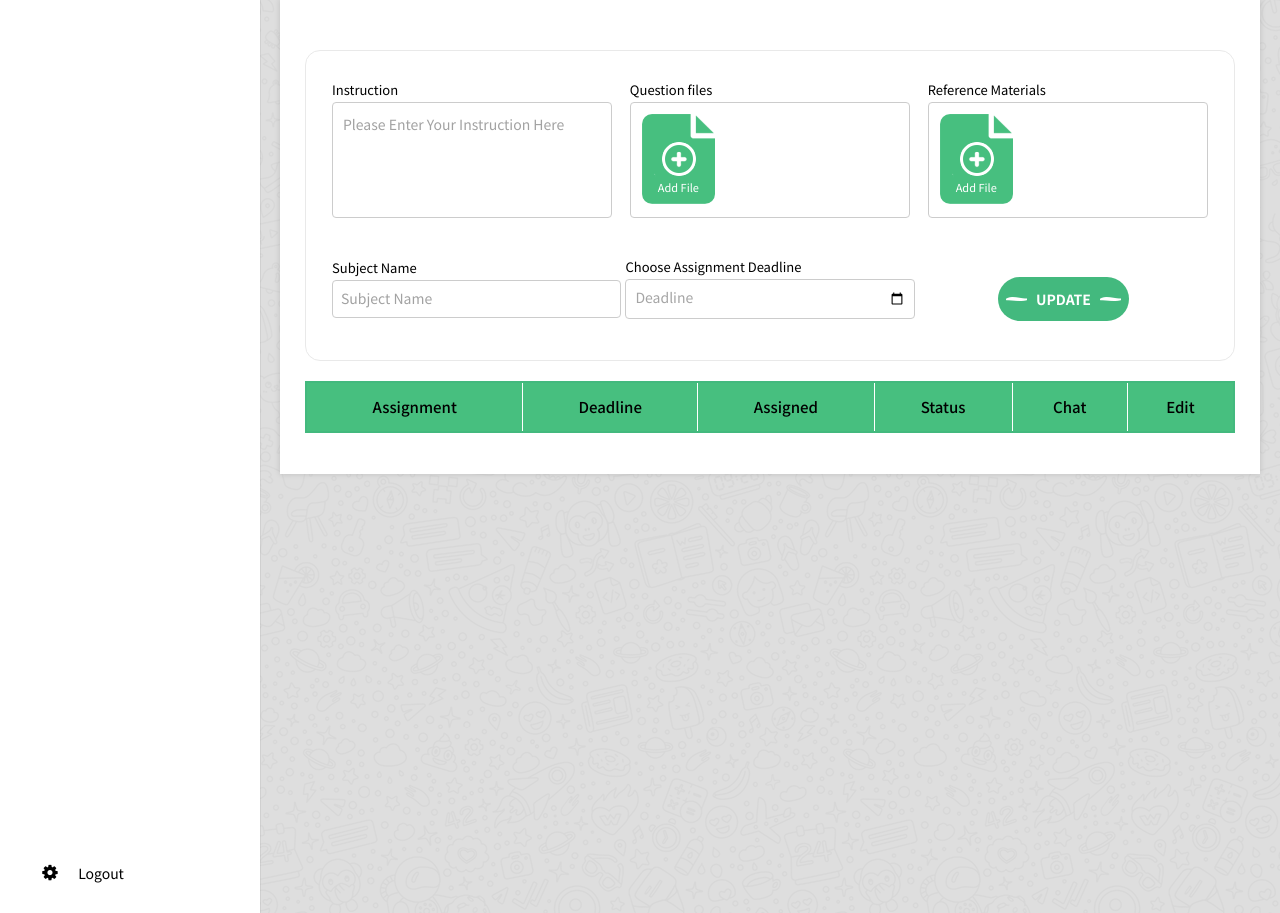
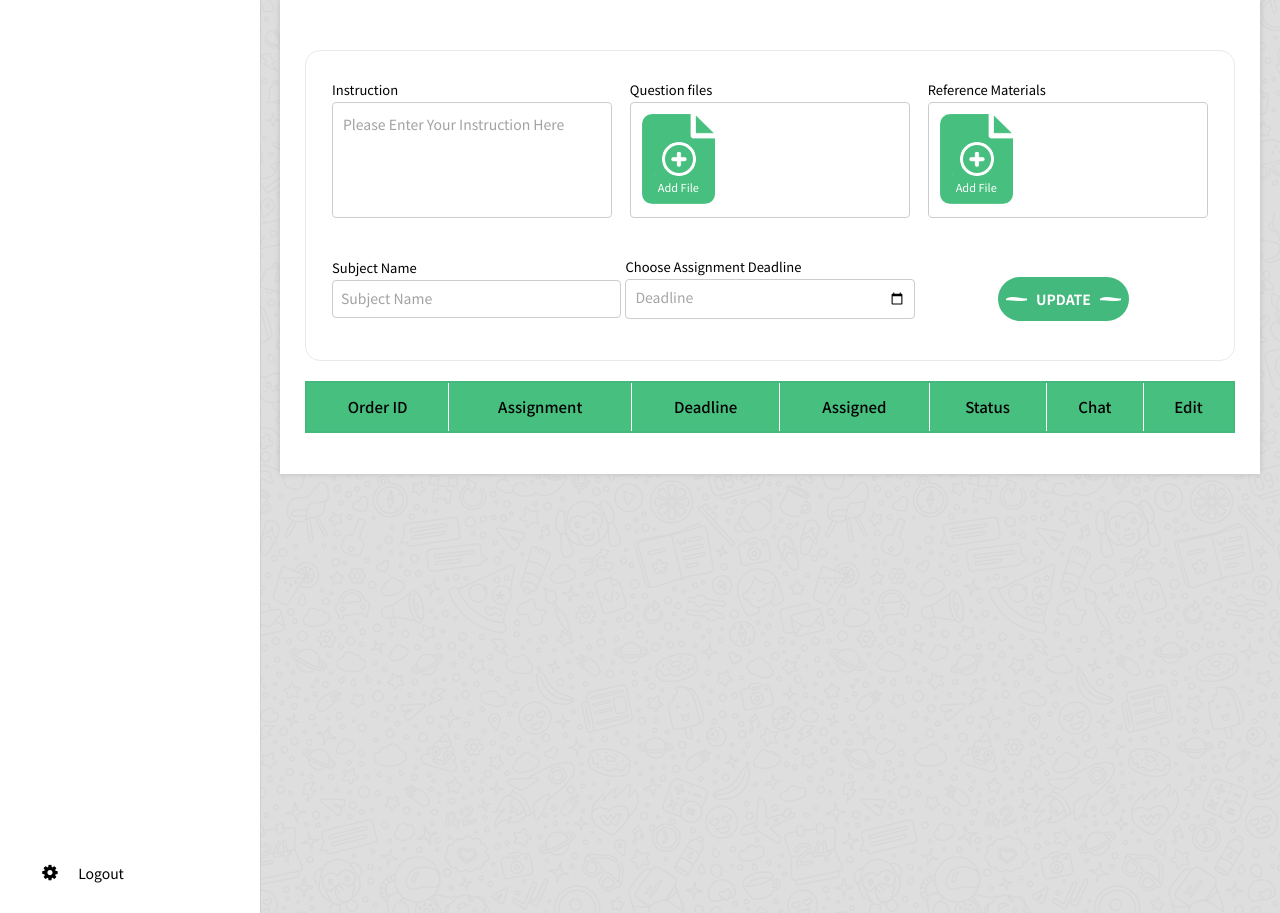
Before and after one commit to Razihmad/tutorchamp, a Django app: page /dashboard/old-user in a window 1280 px wide. Shown: the part 440-1353 px from the top of the page. Run offline with Django 3.2, Linux system fonts and the light colour scheme; the visitor is signed in with stand-in values (Sample User, id 1); data comes from the database, SQL or seed files in the repository; data that the repository does not hold is empty; parts of the project's set-up code (start-up, migrations or seed data) failed here and were passed over; some libraries are stand-ins or nearby versions.

Commit message:
small change

```diff
--- a/templates/dash_board.html
+++ b/templates/dash_board.html
@@ -222,6 +222,7 @@
 
 					<tr class="thead"
 						style="font-size: 15px;font-weight: 500;color: #000;border-top: none;width: 100%;background: #47bf7f;border-bottom: 2px solid #43b97e;text-align: center;">
+						<td>Order ID</td>
 						<td>Assignment</td>
 						<td>Deadline</td>
 						<td>Assigned</td>
@@ -232,6 +233,7 @@
 					{% for detail in details %}
 					{% if detail.duration is none %}
 					<tr style="color: black;">
+						<td>{{detail.pk}}</td>
 						{% if detail.assignment %}
 						<td><a href="{{detail.assignment.url}}">Preview</a> </td>
 							{% else %}
@@ -252,24 +254,18 @@
 				<div class="col50">
 					<form class="commForm mt-3" method="POST" action="/profile/">
 						{% csrf_token %}
-						{% if user_detail.profile %}
-
-						<!-- <div class="userprof"><img style="    filter: grayscale(1);" src="{{user_detail.profile.url}}">
-						</div> -->
-						{% else %}
-						<!-- <div class="userprof"><img style="    filter: grayscale(1);"
-								src="/static/dashboard/images/profi.png"></div> -->
-						{% endif %}
-
 						<h2 class="text-dark text-left">{{user_detail.name}}</h2>
-
 						<div class="avatar-upload">
 					        <div class="avatar-edit">
 					            <input type='file' id="imageUpload" accept=".png, .jpg, .jpeg" />
 					            <label for="imageUpload"><img title="Add profile photo" src="/static/images/camera.png"></label>
 					        </div>
 					        <div class="avatar-preview">
-					            <div id="imagePreview" style="background-image: url('../static/images/resource/author-6.jpg');">
+								{% if user_detail.profile %}
+					            <div id="imagePreview" style="background-image: url('{{user_detail.profile.url}}');">
+									{% else %}
+									<div id="imagePreview" style="background-image: url('');">
+										{% endif %}
 					            </div>
 					        </div>
 					    </div>
@@ -381,6 +377,7 @@
 				<table class="mt30 table table-striped" style="border: 2px solid #43b97e;">
 					<tr class="thead"
 						style="font-size: 15px;font-weight: 500;color: #000;border-top: none;width: 100%;background: #47bf7f;border-bottom: 2px solid #43b97e;text-align: center;">
+						<td>Order ID</td>
 						<td>Assignment</td>
 						<td>Deadline</td>
 						<td>Duration</td>
@@ -390,6 +387,7 @@
 					{% for detail in details %}
 					{% if detail.duration %}
 					<tr style="color: black;">
+						<td>{{detail.pk}}</td>
 						{% if detail.assignment %}
 						<td> <a href="{{detail.assignment.url}}">Preview</a> </td>
 						{% else %}
@@ -405,43 +403,6 @@
 					{% endfor %}
 				</table>
 			</div>
-			<!-- <div class="assignment_help_content">
-				<form class="commForm mt-3" method="POST" action="/asignment_order/" enctype="multipart/form-data">
-					{% csrf_token %}
-					<div class="flex_div">
-						<div class="col50">
-							<label>Instruction</label>
-							<textarea name="desc" id="description" class=""
-								placeholder="Please Enter Your Instruction Here"></textarea>
-						</div>
-						<div class="col50">
-							<label>Instruction</label>
-							<div class="attachFile">
-								<div class="addfile">
-									<label for="choose-fil" class="custom-file-upload">Add File</label>
-									<input name="files" type="file" id="choose-fil" style="display: none;" />
-								</div>
-							</div>
-						</div>
-					</div>
-					<div class="flex_div assignment_help_inner mt30">
-						<div class="">
-							<label>Subject Name</label>
-							<input class="input" required="" name="subject" type="text" placeholder="Subject Name">
-						</div>
-						<div class="">
-							<label>Choose Assignment Deadline</label>
-							<input required class="input date_time" type="datetime-local" id="birthdaytime" name="deadline" placeholder="Deadline" >
-						</div>
-						<div class="text-center psr mt-3">
-							<input type="submit" class="formBtn theme-btn btn-style-one" value="Get Solution Now">
-
-							<a href="" class="theme-btn btn-style-one"><span class="txt">Update</span></a>
-
-						</div>
-					</div>
-				</form>
-			</div> -->
 			<div class="project_lab_content">
 				<!-- lab form -->
 				<form class="commForm mt-3" method="POST" action="/lab_orders/" enctype="multipart/form-data">
@@ -506,6 +467,7 @@
 				<table class="mt30 table table-striped" style="border: 2px solid #43b97e;">
 					<tr class="thead"
 						style="font-size: 15px;font-weight: 500;color: #000;border-top: none;width: 100%;background: #47bf7f;border-bottom: 2px solid #43b97e;text-align: center;">
+						<td>Order ID</td>
 						<td>Lab Manual</td>
 						<td>Report Guidelines</td>
 						<td>Lab Data</td>
@@ -517,6 +479,7 @@
 					</tr>
 					{% for lab in labs %}
 					<tr style="color: black;">
+						<td>{{lab.pk}}</td>
 						<td><a href="{{lab.lab_manual.url}}">Preview</a></td>
 						<td><a href="{{lab.report_guidline.url}}">Preview</a></td>
 						<td><a href="{{lab.lab_data.url}}">Preview</a></td>
@@ -526,7 +489,6 @@
 						<td>{{lab.assigned}}</td>
 						<td>{{lab.status}}</td>
 					</tr>
-
 					{% endfor %}
 				</table>
 			</div>
```
